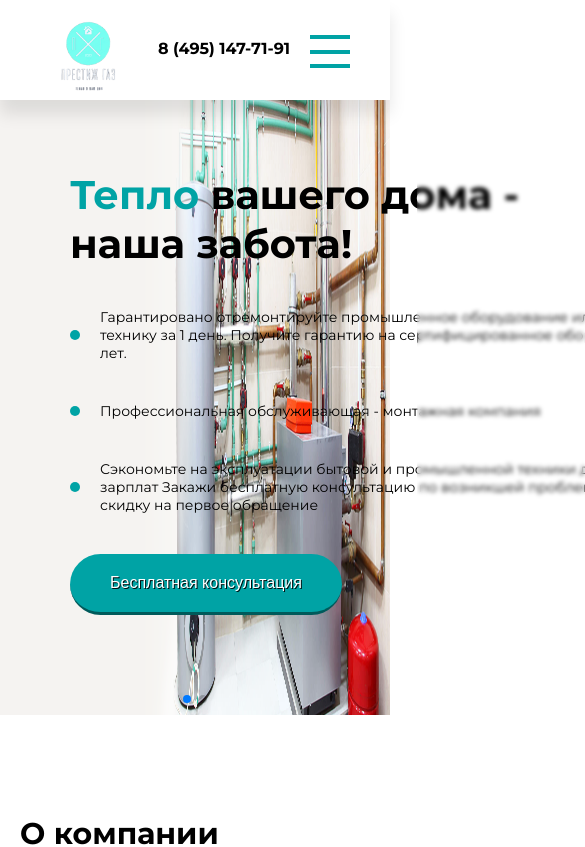
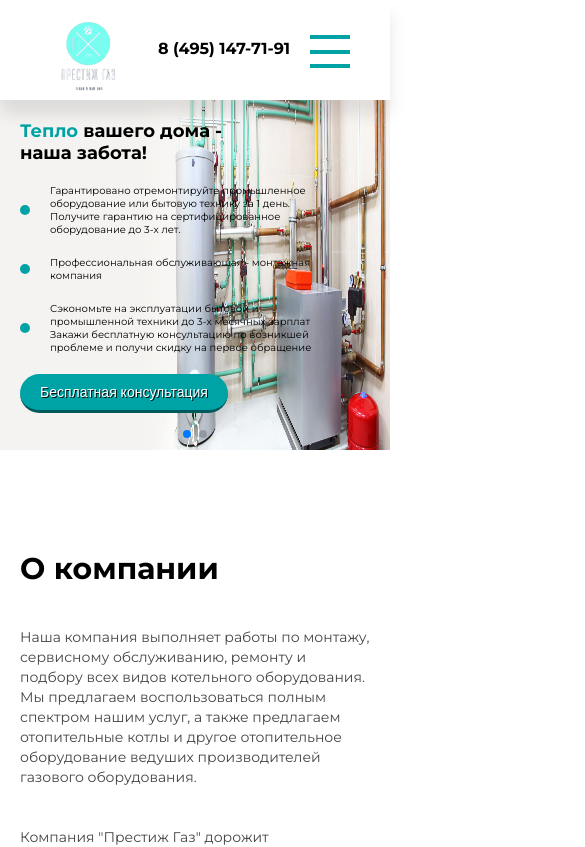
Before and after one commit to AlexandrSyvorotkin/prestige-gas, a Next.js app: page / in a window 390 px wide. Shown: the top 847 px of the page, 585 px wide, since content can reach past the window. Built offline with nearby package versions, Linux system fonts and the light colour scheme.

Commit message:
slider layout

```diff
--- a/src/UI/BtnSecondary/BtnSecondary.module.scss
+++ b/src/UI/BtnSecondary/BtnSecondary.module.scss
@@ -12,4 +12,8 @@
   &:hover {
 	transform: scale(1.05);
   }
+  @media (max-width: 992px) {
+    font-size: 14px;
+    padding: 10px 20px;
+  }
 }
--- a/src/components/Navbar/Navbar.jsx
+++ b/src/components/Navbar/Navbar.jsx
@@ -26,7 +26,7 @@ const Navbar = ({scrollAbout, scrollToPrices, scrollToWhy, scrollToContacts, scr
                 <li onClick={() => scrollToElement(scrollToWhy)}>Почему выбирают нас</li>
                 <li onClick={() => scrollToElement(scrollToPrices)}>Цены</li>
                 <li onClick={() => scrollToElement(scrollToStages)}>Этапы</li>
-                <li onClick={() => scrollToElement(scrollToReviews)}>Отзывы</li>
+                {/*<li onClick={() => scrollToElement(scrollToReviews)}>Отзывы</li>*/}
                 <li onClick={() => scrollToElement(scrollToContacts)}>Контакты</li>
             </ul>
         </div>
--- a/src/components/SliderMain/SliderMain.jsx
+++ b/src/components/SliderMain/SliderMain.jsx
@@ -49,28 +49,28 @@ const SliderMain = () => {
                     )}
                 </Swiper>
                 <div className={styles.description}>
-                    <p className={styles.text}>
+                    <h1 className={styles.text}>
                         <span>Тепло</span> вашего дома - <br/> наша забота!
-                    </p>
+                    </h1>
                     <div className={styles.text_description}>
                         <div className={styles.dots}>
                             <div className={styles.ball}/>
-                            <p className={styles.dots_text}>
+                            <h2 className={styles.dots_text}>
                                 Гарантировано отремонтируйте промышленное оборудование или бытовую технику за 1 день. Получите гарантию на сертифицированное оборудование до 3-х лет.
-                            </p>
+                            </h2>
                         </div>
                         <div className={styles.dots}>
                             <div className={styles.ball}/>
-                            <p className={styles.dots_text}>
+                            <h2 className={styles.dots_text}>
                                 Профессиональная обслуживающая - монтажная компания
-                            </p>
+                            </h2>
                         </div>
                         <div className={styles.dots}>
                             <div className={styles.ball}/>
-                            <p className={styles.dots_text}>
+                            <h2 className={styles.dots_text}>
                                 Сэкономьте на эксплуатации бытовой и промышленной техники до 3-х месячных зарплат
                                 Закажи бесплатную консультацию по возникшей проблеме и получи скидку на первое обращение
-                            </p>
+                            </h2>
                         </div>
                     </div>
                     <div className={styles.btn_wrapper}>
--- a/src/components/SliderMain/SliderMain.module.scss
+++ b/src/components/SliderMain/SliderMain.module.scss
@@ -6,16 +6,47 @@
     position: absolute;
     top: 70px;
     left: 70px;
+    @media (max-width: 992px) {
+      top: 40px;
+      left: 40px;
     }
+    @media (max-width: 768px) {
+      top: 20px;
+      left: 20px;
+    }
+  }
+
   .img_container {
     position: relative;
     width: 100%;
     height: 615px;
+    @media (max-width: 1200px) {
+      height: 550px;
     }
+    @media (max-width: 992px) {
+      height: 500px;
+    }
+    @media (max-width: 768px) {
+      height: 450px;
+    }
+    @media (max-width: 576px) {
+      height: 350px;
+    }
+  }
+
   .text {
     font-size: 40px;
     color: black;
     font-weight: bold;
+    @media (max-width: 1200px) {
+      font-size: 30px;
+    }
+    @media (max-width: 992px) {
+      font-size: 25px;
+    }
+    @media (max-width: 576px) {
+      font-size: 18px;
+    }
 
     & > span {
       color: #00a3a5;
@@ -28,6 +59,17 @@
     display: flex;
     flex-direction: column;
     gap: 40px;
+    @media (max-width: 1200px) {
+      width: 400px;
+      gap: 30px;
+    }
+    @media (max-width: 768px) {
+      gap: 20px;
+    }
+    @media (max-width: 576px) {
+      margin-top: 20px;
+      width: 300px;
+    }
   }
 
   .dots {
@@ -36,9 +78,18 @@
     gap: 20px;
     align-items: center;
   }
+
   .dots_text {
-	& > span {
-	  font-weight: bold;
+    font-size: 16px;
+    font-weight: normal;
+    @media (max-width: 1200px) {
+      font-size: 14px;
+    }
+    @media (max-width: 992px) {
+      font-size: 12px;
+    }
+    @media (max-width: 576px) {
+      font-size: 10px;
     }
   }
 
@@ -48,7 +99,11 @@
     min-width: 10px;
     min-height: 10px;
   }
+
   .btn_wrapper {
     margin-top: 40px;
+    @media (max-width: 576px) {
+      margin-top: 20px;
     }
   }
+}
```
Lines whose indentation alone changed are shown as unchanged.
